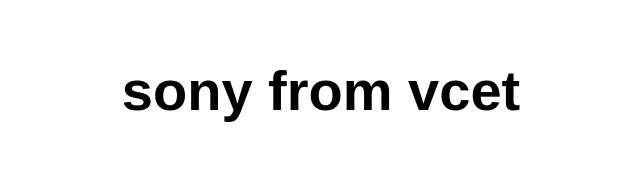
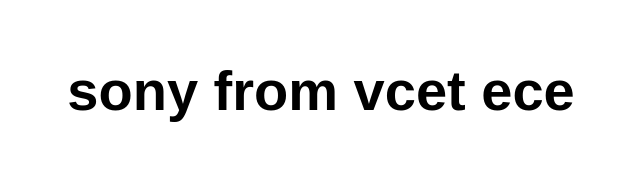
Before and after one commit to myadarisony/vcetcollege, a website: page src/index.html in a window 1280 px wide. Shown: the whole page, without its empty margins (319-959 px from the left). Drawn offline with Linux system fonts and the light colour scheme.

Commit message:
index.html

```diff
--- a/src/index.html
+++ b/src/index.html
@@ -10,7 +10,7 @@
 
 <body>
   <main>
-    <h1>sony from vcet</h1>
+    <h1>sony from vcet ece</h1>
   </main>
 </body>
 
```
